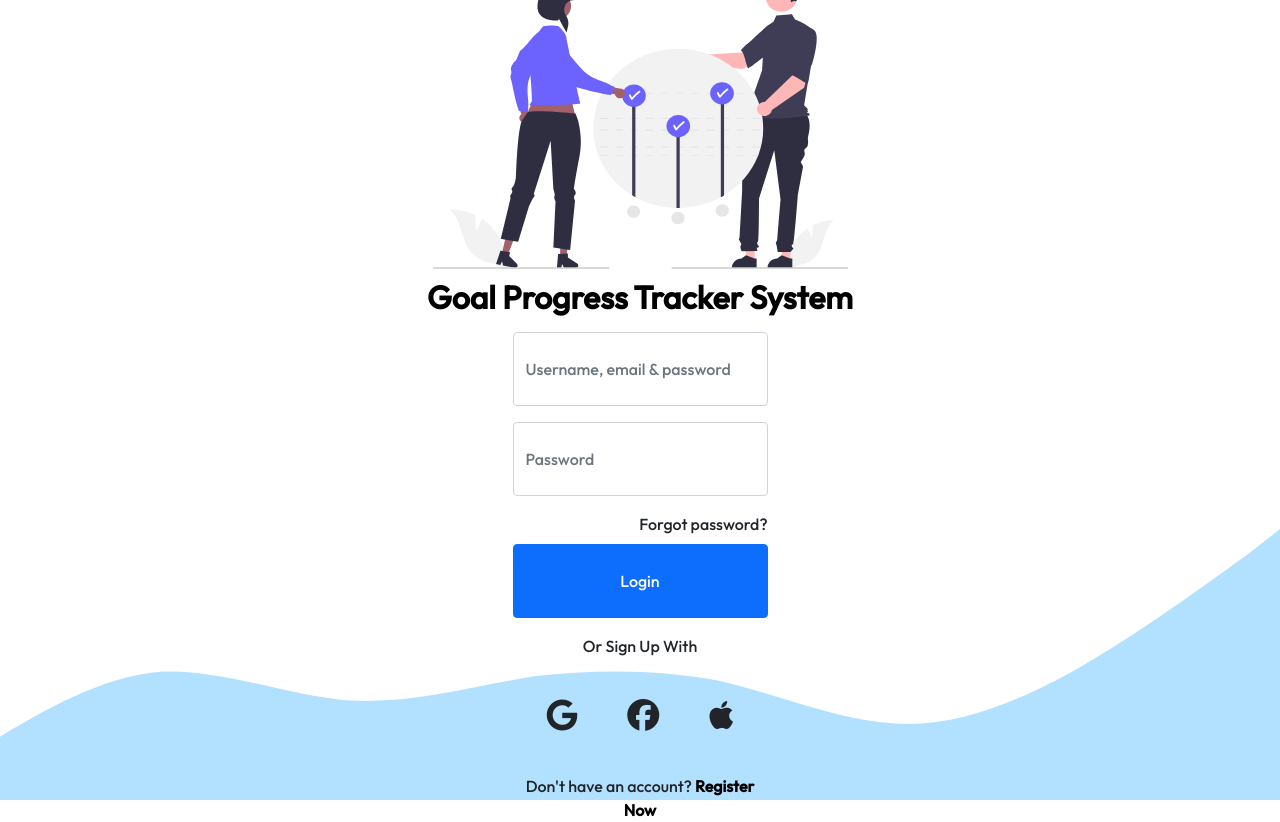
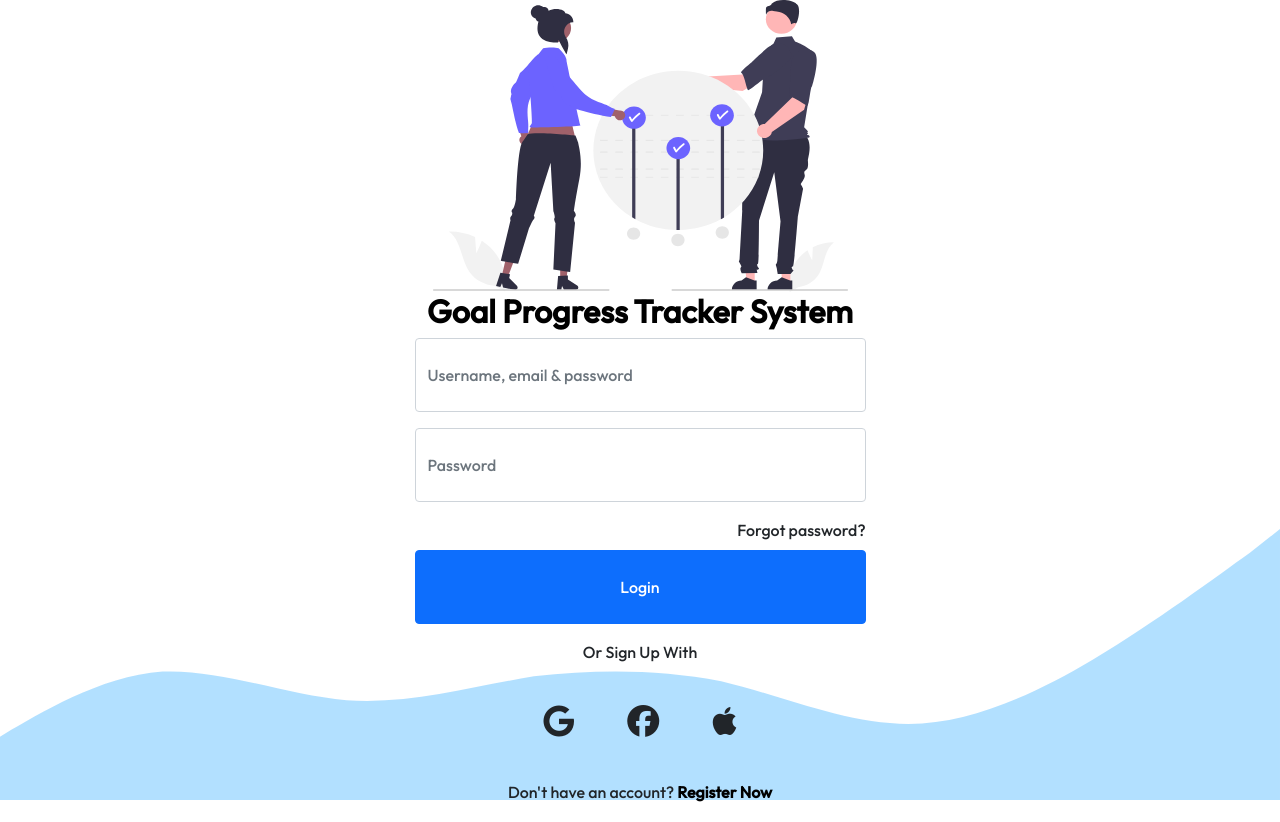
Before and after one commit to WIF2003-2022/goal-progress-tracker-fe, a PHP site: page /login.html in a window 1280 px wide. Run offline with PHP 8.4, Linux system fonts and the light colour scheme; some libraries are stand-ins or nearby versions.

Commit message:
change layout from flex to bootstrap grid

```diff
--- a/public/login.html
+++ b/public/login.html
@@ -24,10 +24,9 @@
     ></script>
   </head>
   <body>
-    <div
-      class="d-flex flex-column container justify-content-center align-items-center vh-100 vw-50"
-    >
-      <div class="">
+    <div class="container text-center">
+      <div class="row">
+        <div class="col">
           <img
             src="images/undraw_shared_goals_re_jvqd 1.svg"
             alt="shared goals"
@@ -35,10 +34,14 @@
             id="shared-goal"
           />
         </div>
-      <div class="pt-2 pb-2">
+      </div>
+      <div class="row">
+        <div class="col">
           <h1 id="title">Goal Progress Tracker System</h1>
         </div>
-      <div class="container justify-content-center w-25">
+      </div>
+      <div class="row justify-content-center">
+        <div class="col-lg-5 col-sm-10 col-md-10">
           <form action="" method="get">
             <input
               type="email"
@@ -65,9 +68,12 @@
               value="Login"
             />
           </form>
+        </div>
+      </div>
+      <div class="row">
+        <div class="col">
           <div class="text-center m-3">
             <p>Or Sign Up With</p>
-          <div class="d-flex justify-content-center">
             <button class="btn p-4">
               <i class="fa-brands fa-google fa-2x"></i>
             </button>
@@ -79,12 +85,14 @@
             </button>
           </div>
         </div>
-        <div class="text-center">
+      </div>
+      <div class="row">
+        <div class="col">
           Don't have an account? <strong><a href="#">Register Now</a></strong>
         </div>
       </div>
     </div>
-    <img src="images/Vector.svg" alt="wavy" id="wavy-img" />
+    <img src="images/Vector.svg" alt="wavy" id="wavy-img" class="img-fluid" />
     <script
       src="https://cdn.jsdelivr.net/npm/bootstrap@5.1.3/dist/js/bootstrap.bundle.min.js"
       integrity="sha384-ka7Sk0Gln4gmtz2MlQnikT1wXgYsOg+OMhuP+IlRH9sENBO0LRn5q+8nbTov4+1p"
--- a/public/styles/login.css
+++ b/public/styles/login.css
@@ -29,6 +29,6 @@ a {
 }
 
 input {
-  min-width: 200px;
+  /* min-width: 200px; */
   min-height: auto;
 }
```
Lines whose indentation alone changed are shown as unchanged.
